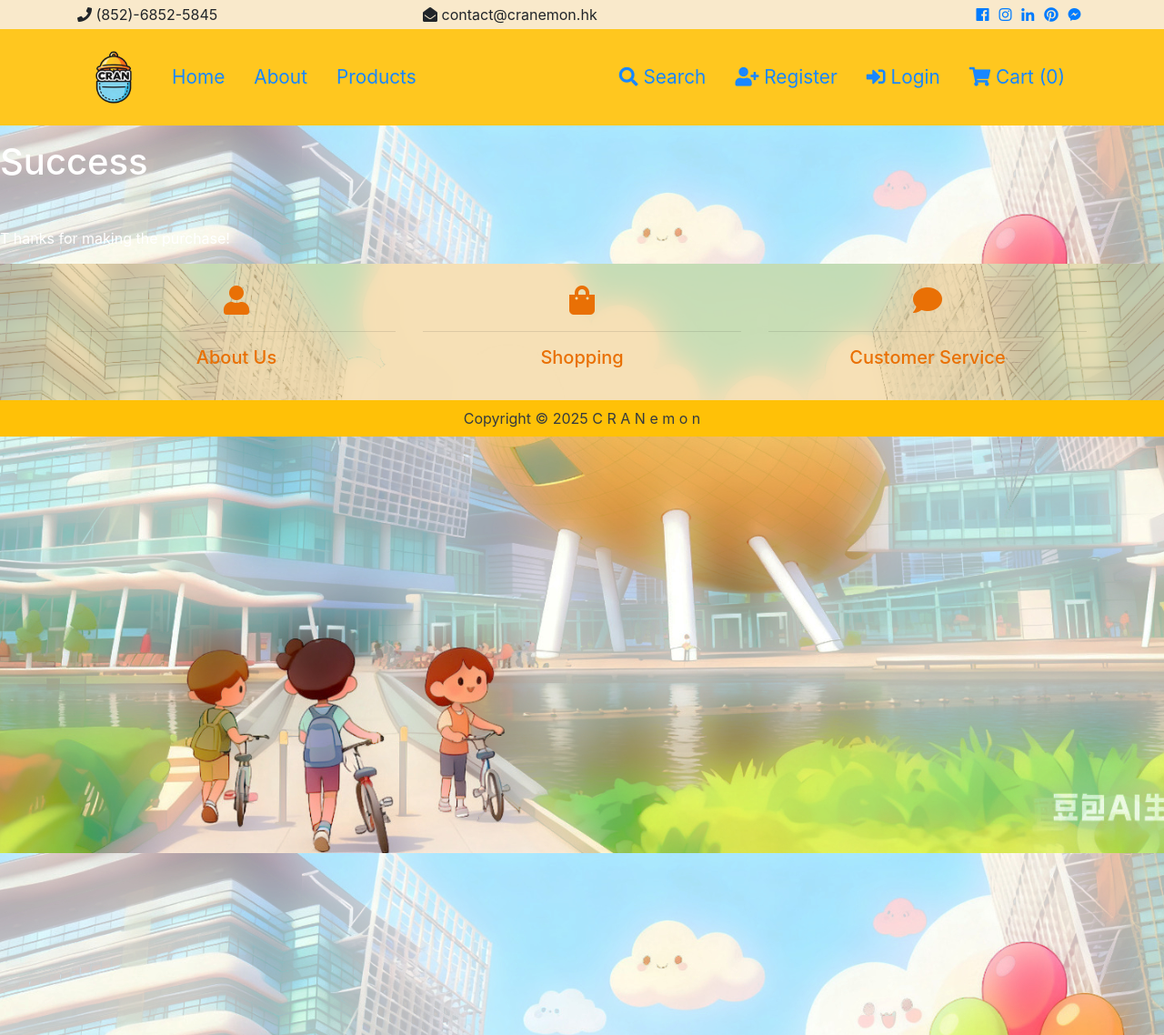
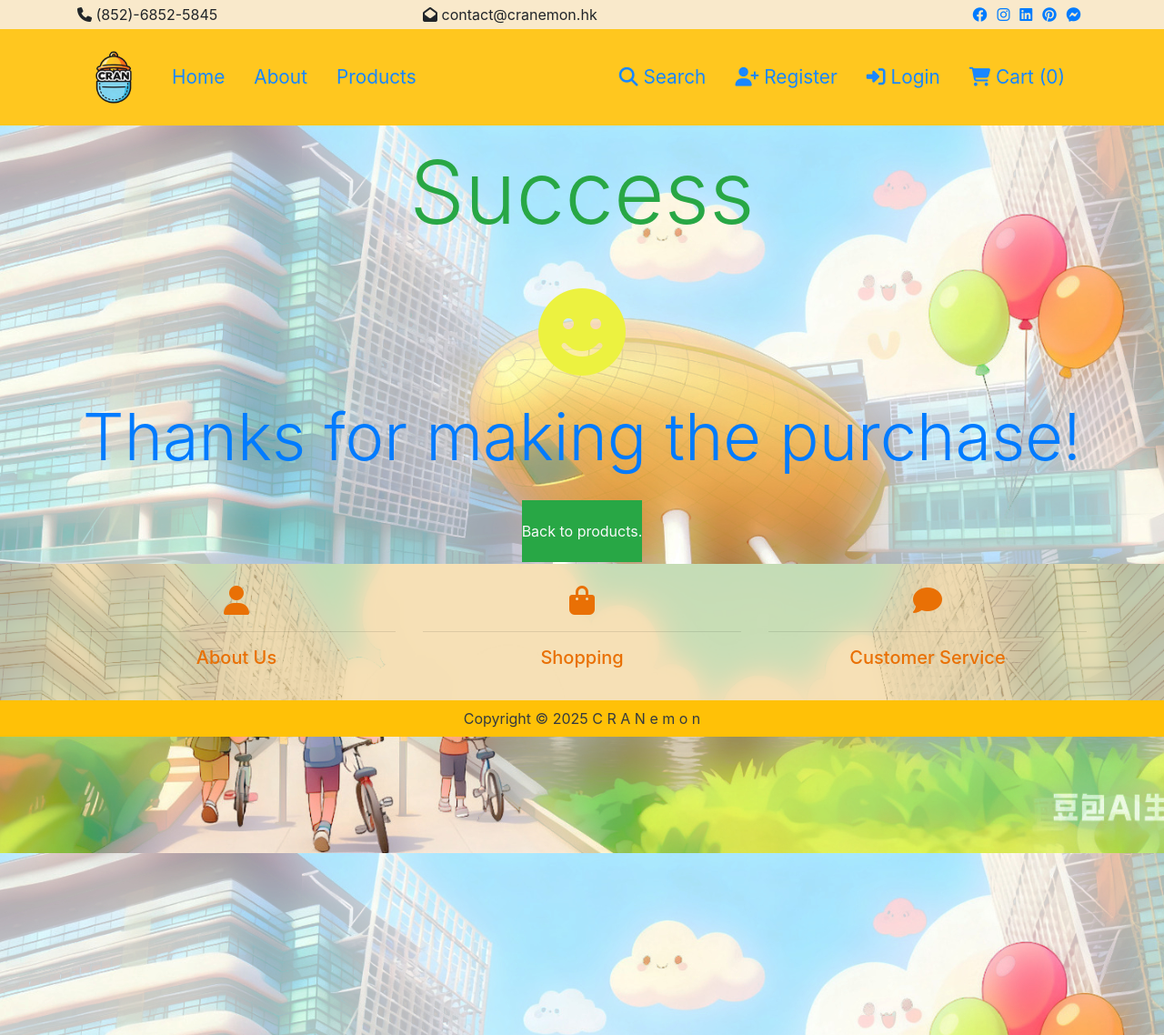
Before and after one commit to pc8521/CRAN, a Django app: page /cart/success/ in a window 1280 px wide. Shown: the whole page at 91% size. Run offline with Django 5.2, Linux system fonts and the light colour scheme; some libraries are stand-ins or nearby versions.

Commit message:
final version

```diff
--- a/templates/cart/success.html
+++ b/templates/cart/success.html
@@ -4,11 +4,20 @@
 {% block title %}Success{% endblock%}
 
 {% block content %}
-<div class="max-w-6xl mx-auto flex flex-wrap items-start py-6 px-6 xl:px-0">
+<div class="max-w-6xl mx-auto flex flex-wrap items-start py-6 px-6 xl:px-0 text-center">
     <div class="products w-full lg:w-3/4">
-        <h1 class="mb-5 text-3xl">Success</h1>
-
-        <p>T hanks for making the purchase! </p>
+        <p class="mb-5 text-3xl text-success display-1">Success</p>
+        <i class="fa-solid fa-face-smile display-1 mb-4" style="color: #ecf240ff;"></i>
+        <p class="mb-5 text-3xl text-primary display-3"> Thanks for making the purchase! </p>
+        <div class="max-w-6xl mx-auto flex flex-wrap items-start py-6 px-6 xl:px-0">
+        <div class="products w-full lg:w-3/4 text-center text-light">
+            <a href="{% url 'products:products' %}" class="inline-block px-8 py-4 rounded-xl bg-purple-500 hover:bg-purple-700 text-light bg-success">Back to products.</a>
+        </div>
+        <br />
+    </div>
+</div>
 
 
+<link rel="stylesheet" href="https://cdnjs.cloudflare.com/ajax/libs/font-awesome/6.4.0/css/all.min.css">
+
 {% endblock %}
--- a/templates/products/product.html
+++ b/templates/products/product.html
@@ -138,7 +138,7 @@
 
     <img
     class="card-img-top"
-    src={{product.category.category_img.url}}
+    src="{{ product.product_img.url }}"
     alt="Seller of the month"
     />
     <div class="card-body" style="background-color: rgba(243, 211, 151, 0.5)">
```
